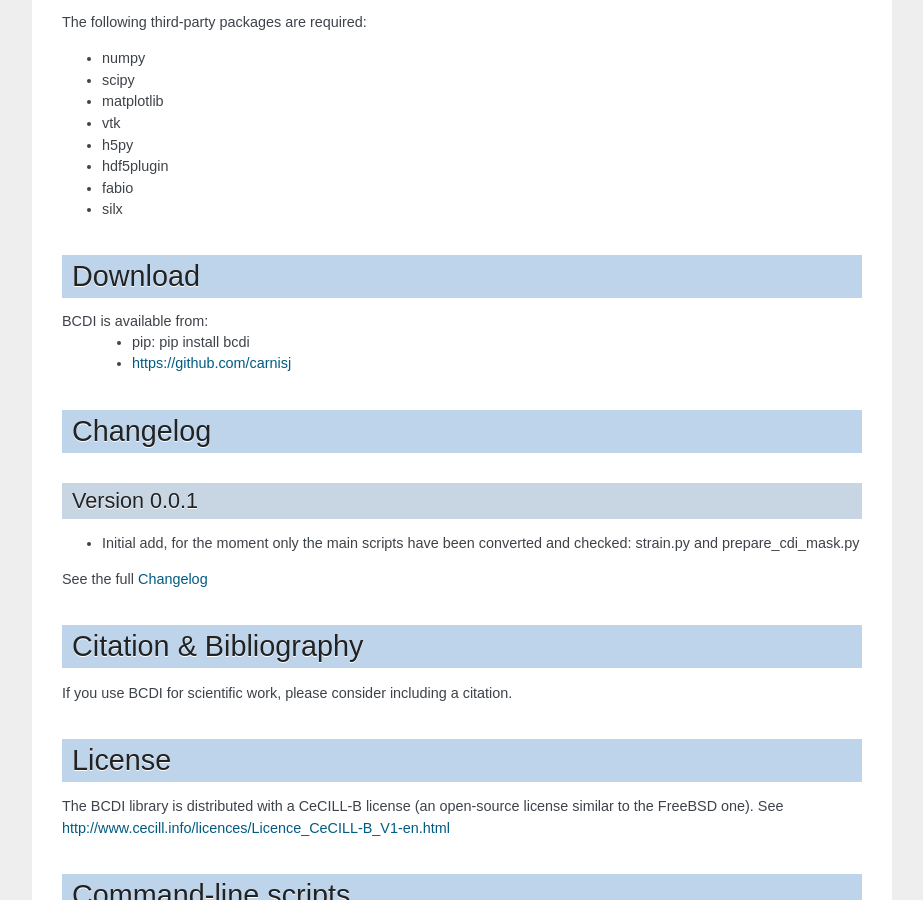
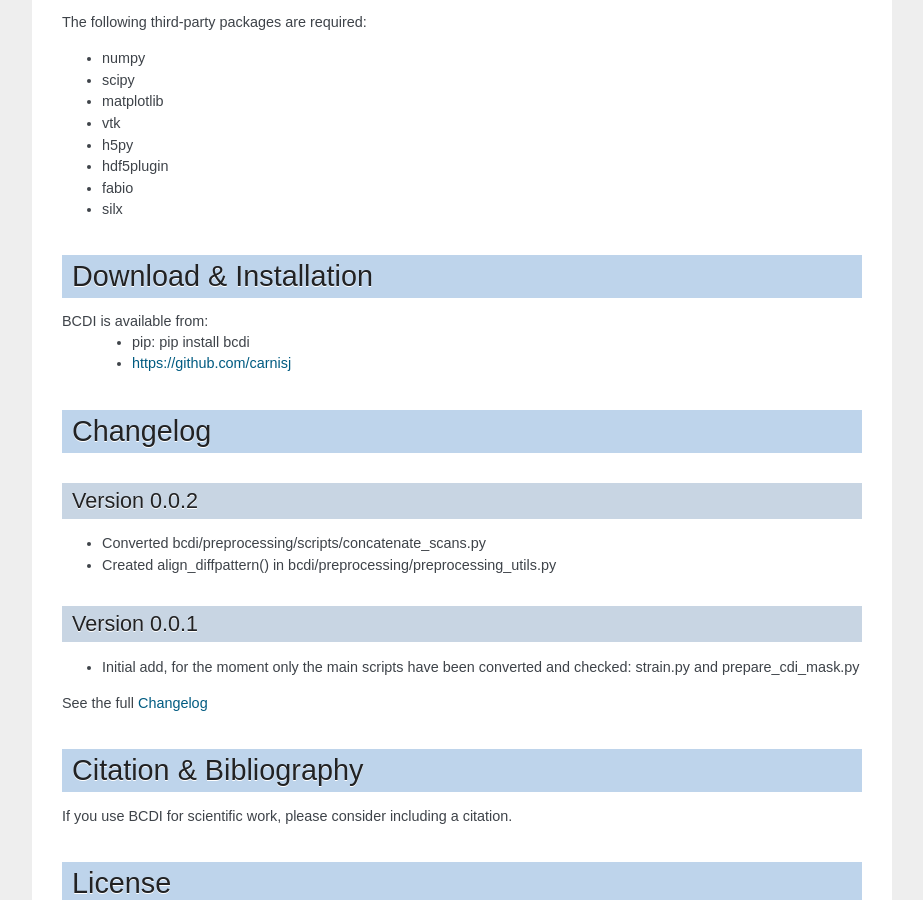
Before and after one commit to carnisj/bcdi, a Sphinx documentation site: the page built from doc/index.rst, in a window 1280 px wide and 900 px high, scrolled down 1021 px. Shown: the whole window, without its empty margins (198-1121 px from the left). Built offline with Sphinx 7.4.7, drawn with Linux system fonts in a browser that asks for light colours.

Commit message:
update documentation

```diff
--- a/HISTORY.rst
+++ b/HISTORY.rst
@@ -1,3 +1,9 @@
+Version 0.0.2
+-------------
+
+* Converted bcdi/preprocessing/scripts/concatenate_scans.py
+
+* Created align_diffpattern() in bcdi/preprocessing/preprocessing_utils.py
 
 Version 0.0.1
 -------------
--- a/README.rst
+++ b/README.rst
@@ -74,8 +74,8 @@ The following third-party packages are required:
 
 * silx
 
-Download
-========
+Download & Installation
+=======================
 
 BCDI is available from:
  * pip: pip install bcdi
--- a/doc/conf.py
+++ b/doc/conf.py
@@ -30,7 +30,7 @@ sys.path.insert(0, os.path.abspath('..'))
 # Add any Sphinx extension module names here, as strings. They can be
 # extensions coming with Sphinx (named 'sphinx.ext.*') or your custom
 # ones.
-extensions = ['sphinx.ext.autodoc'] #, 'sphinxcontrib.napoleon']
+extensions = ['sphinx.ext.autodoc']  # , 'sphinxcontrib.napoleon']
 
 # Add any paths that contain templates here, relative to this directory.
 templates_path = ['_templates']
```
Also changed, not shown: doc/scripts/index.rst (+8 -0 lines), 2 other files.
